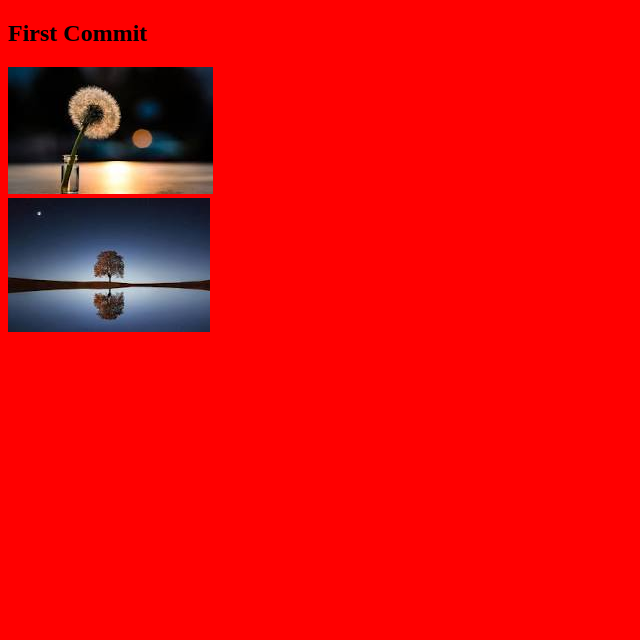
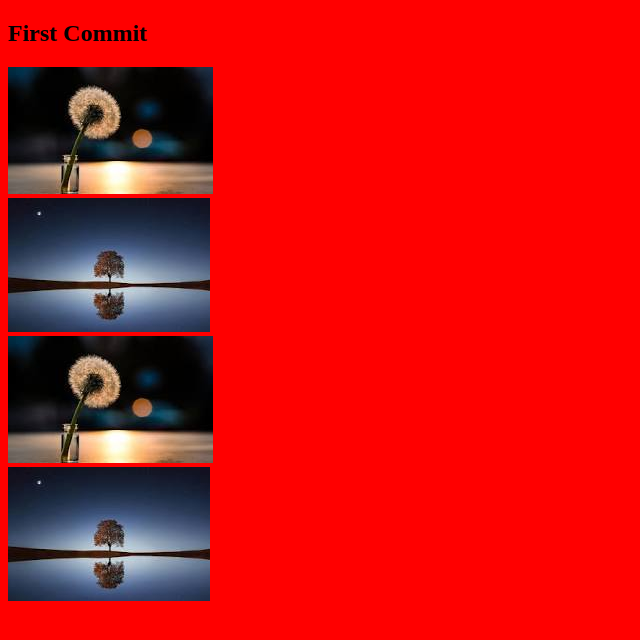
Before and after one commit to Razu-Biswas/git-session, a plain HTML site: page index.html in a window 1280 px wide. Shown: the whole page, without its empty margins (0-640 px from the left). Drawn offline with Linux system fonts and the light colour scheme.

Commit message:
diuble image

```diff
--- a/index.html
+++ b/index.html
@@ -18,6 +18,12 @@
         <div>
             <img src="images/download_2.jpeg" alt="">
         </div>
+        <div>
+            <img src="images/download.jpeg">
+        </div>
+        <div>
+            <img src="images/download_2.jpeg" alt="">
+        </div>
     </section>
 </body>
 </html>
```
